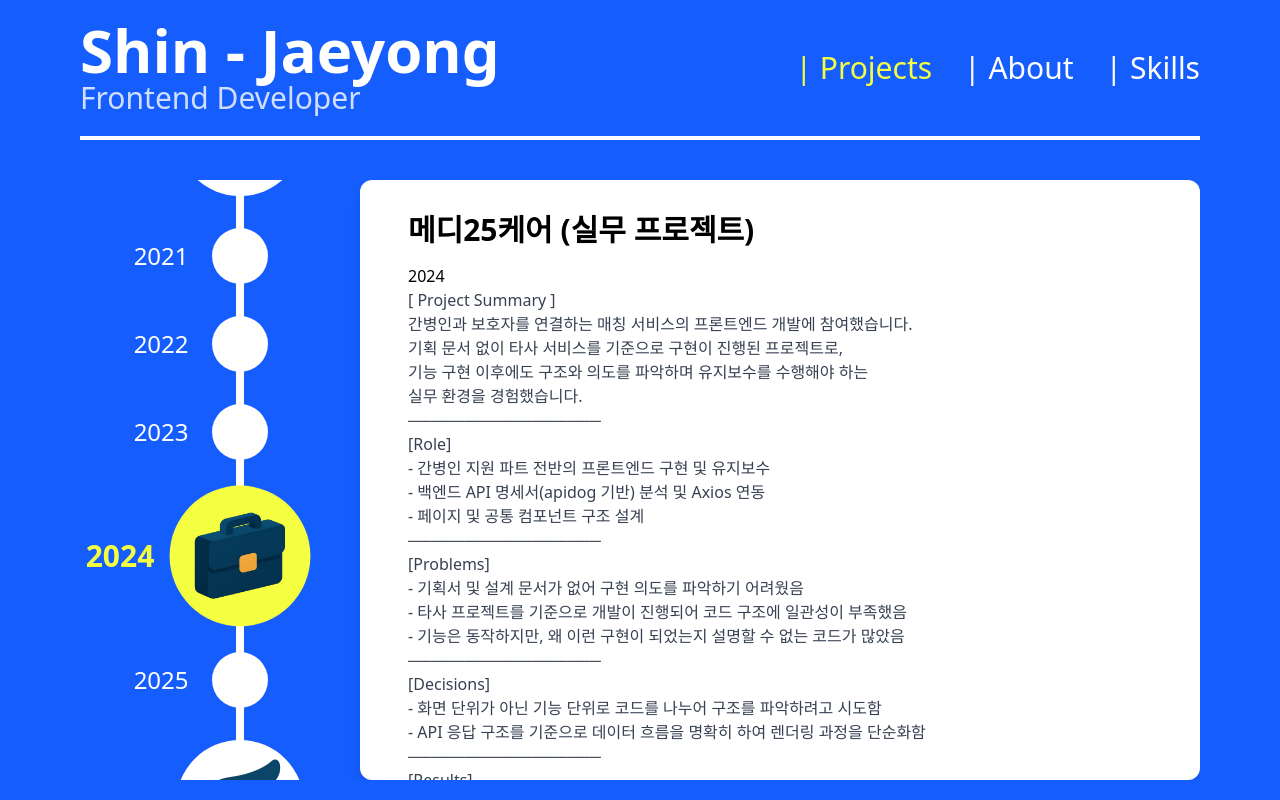
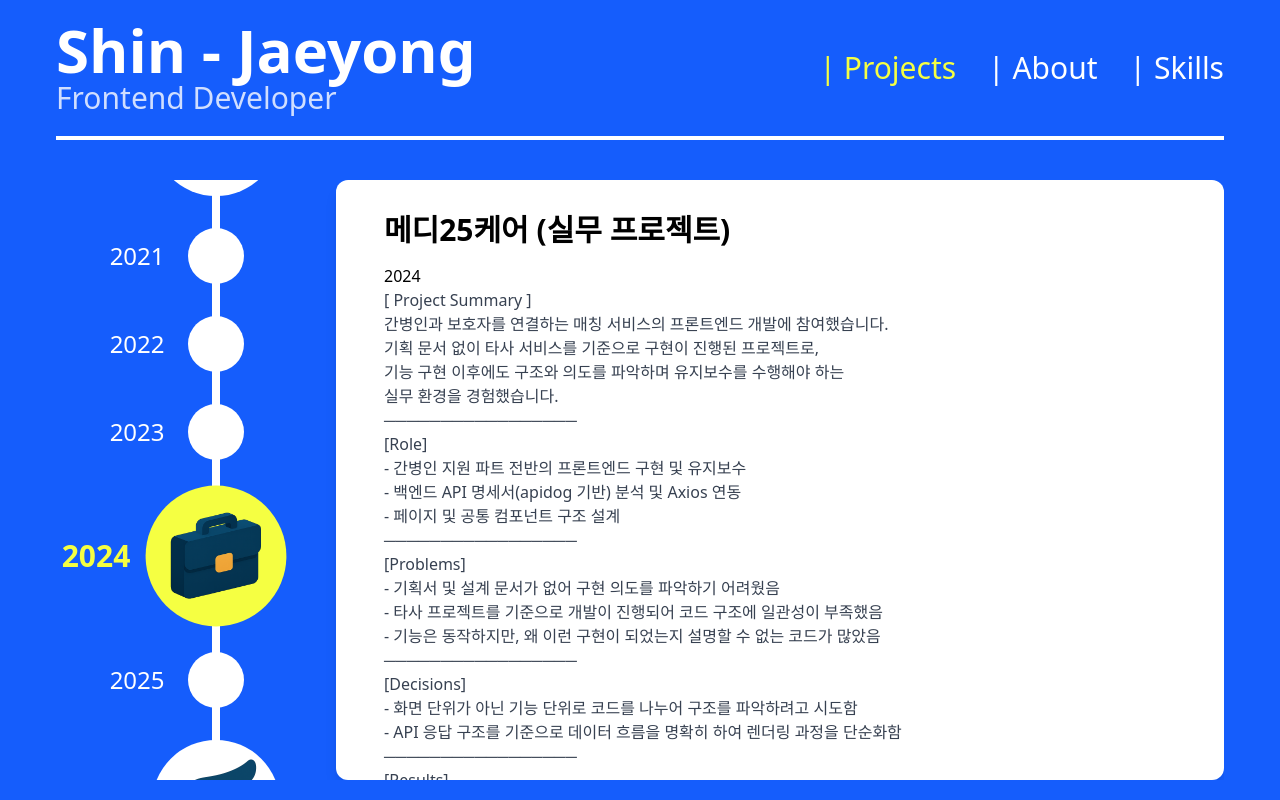
Before and after one commit to FoggyCaligo/Portfolio, a Vue app: page / in a window 1280 px wide. Built offline with nearby package versions, Linux system fonts and the light colour scheme.

Commit message:
css - fix to origin intend

```diff
--- a/src/App.vue
+++ b/src/App.vue
@@ -3,7 +3,7 @@
   </script>
 
   <template>
-    <div class="min-h-screen bg-brand px-4 md:px-20 py-5 overflow-hidden">
+    <div class="min-h-screen min-w-screen bg-brand px-14 py-5 overflow-x-hidden">
       <Navbar />
       <RouterView />
     </div>
```
